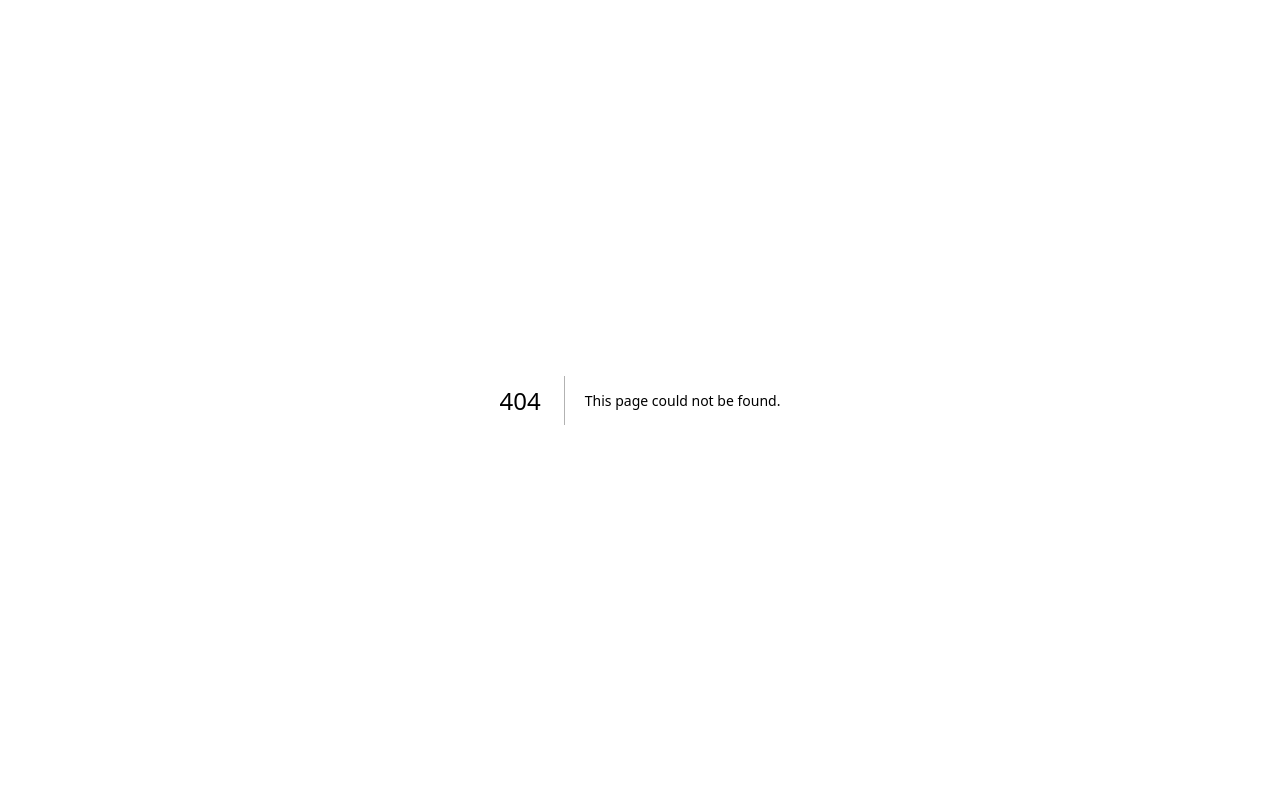
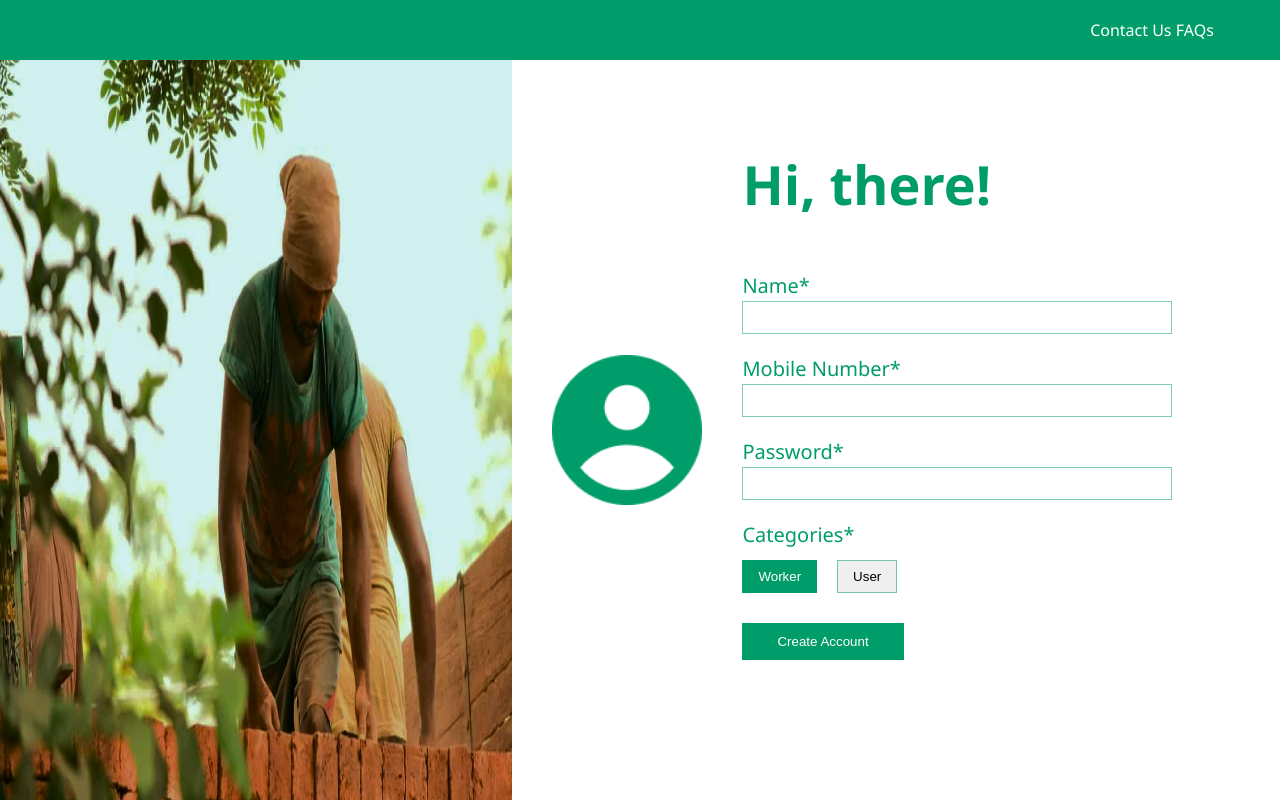
Before and after one commit to tanwarAalok/DevHack, a Next.js app: page /register in a window 1280 px wide. Before the commit this address had no page. Built offline with nearby package versions, Linux system fonts and the light colour scheme.

Commit message:
register and login page done

```diff
--- /dev/null
+++ b/src/pages/register.js
@@ -0,0 +1,67 @@
+import Navbar from '@/components/Navbar'
+import React, { useState } from 'react'
+import styles from "@/styles/AuthPage.module.css";
+import BgImg from "public/frontImg.png"
+import Image from 'next/image';
+import Avatar from "public/profile.png"
+
+const Register = () => {
+  const [ btnSelect, setBtnselect ] = useState("worker");
+
+  return (
+    <>
+      <Navbar />
+      <div className={styles.auth_main_page}>
+        <div className={styles.left}>
+          <Image src={BgImg} alt="bg-image" />
+        </div>
+
+        <div className={styles.right}>
+          <div className={styles.avatarContainer}>
+            <Image src={Avatar} alt="avatar" width="150" height="150" />
+          </div>
+
+          <div className={styles.formContainer}>
+            <h1>Hi, there!</h1>
+            <div className={styles.form}>
+              <div className={styles.labelInput}>
+                <label>Name*</label>
+                <input required />
+              </div>
+              <div className={styles.labelInput}>
+                <label>Mobile Number*</label>
+                <input required />
+              </div>
+              <div className={styles.labelInput}>
+                <label>Password*</label>
+                <input required />
+              </div>
+
+              <div className={styles.labelInput}>
+                <label>Categories*</label>
+                <div className={styles.catOption}>
+                  <button
+                    className={btnSelect === "worker" ? `${styles.select}` : ""}
+                    onClick={() => setBtnselect("worker")}
+                  >
+                    Worker
+                  </button>
+                  <button
+                    className={btnSelect === "user" ? `${styles.select}` : ""}
+                    onClick={() => setBtnselect("user")}
+                  >
+                    User
+                  </button>
+                </div>
+              </div>
+
+              <button>Create Account</button>
+            </div>
+          </div>
+        </div>
+      </div>
+    </>
+  );
+}
+
+export default Register;
--- a/src/styles/AuthPage.module.css
+++ b/src/styles/AuthPage.module.css
@@ -1,6 +1,91 @@
 .auth_main_page{
     height: calc(100vh - 60px);
+    display: flex;
+}
+
+.left{
+    width: 40%;
+    height: 100%;
+}
+.right{
+    width: 60%;
+    height: 100%;
+    display: flex;
+}
+
+.left > img{
+    width: 100%;
+    height: 100%;
+}
+
+.avatarContainer{
+    width: 30%;
+    height: 100%;
     display: flex;
     justify-content: center;
     align-items: center;
 }
+
+.formContainer{
+    width: 70%;
+    height: 100%;
+    padding-top: 10%;
+}
+
+.formContainer > h1{
+    font-weight: 700;
+    font-size: 54px;
+    line-height: 94px;
+    color: #009D6A;
+    margin-bottom: 40px;
+}
+
+.form{
+    display: flex;
+    flex-direction: column;
+    gap: 20px;
+}
+
+.labelInput{
+    display: flex;
+    flex-direction: column;
+}
+
+.labelInput > label {
+    font-weight: 500;
+    font-size: 20px;
+    line-height: 30px;
+    color: #009D6A;
+}
+
+.labelInput > input{
+    width: 80%;
+    padding: 8px 10px;
+    background: #FFFFFF;
+    border: 1px solid rgba(0, 157, 106, 0.5);
+}
+
+.catOption{
+    display: flex;
+    margin-top: 10px;
+}
+.catOption > button{
+    border: 1px solid rgba(0, 157, 106, 0.5);
+    padding: 8px 15px;
+    margin-right: 20px;
+    cursor: pointer;
+}
+
+.select{
+    color: white;
+    background: #009D6A;
+}
+
+.form > button{
+    background: #009D6A;
+    color: white;
+    padding: 10px 20px;
+    width: 30%;
+    border: 1px solid rgba(0, 157, 106, 0.5);
+    margin-top: 10px;
+}
```
Also changed, not shown: src/pages/index.js (+8 -11 lines), src/pages/signup_user.js (deleted, +0 -17 lines), src/pages/signup_worker.js (deleted, +0 -17 lines), src/styles/Home.module.css (+28 -9 lines).
